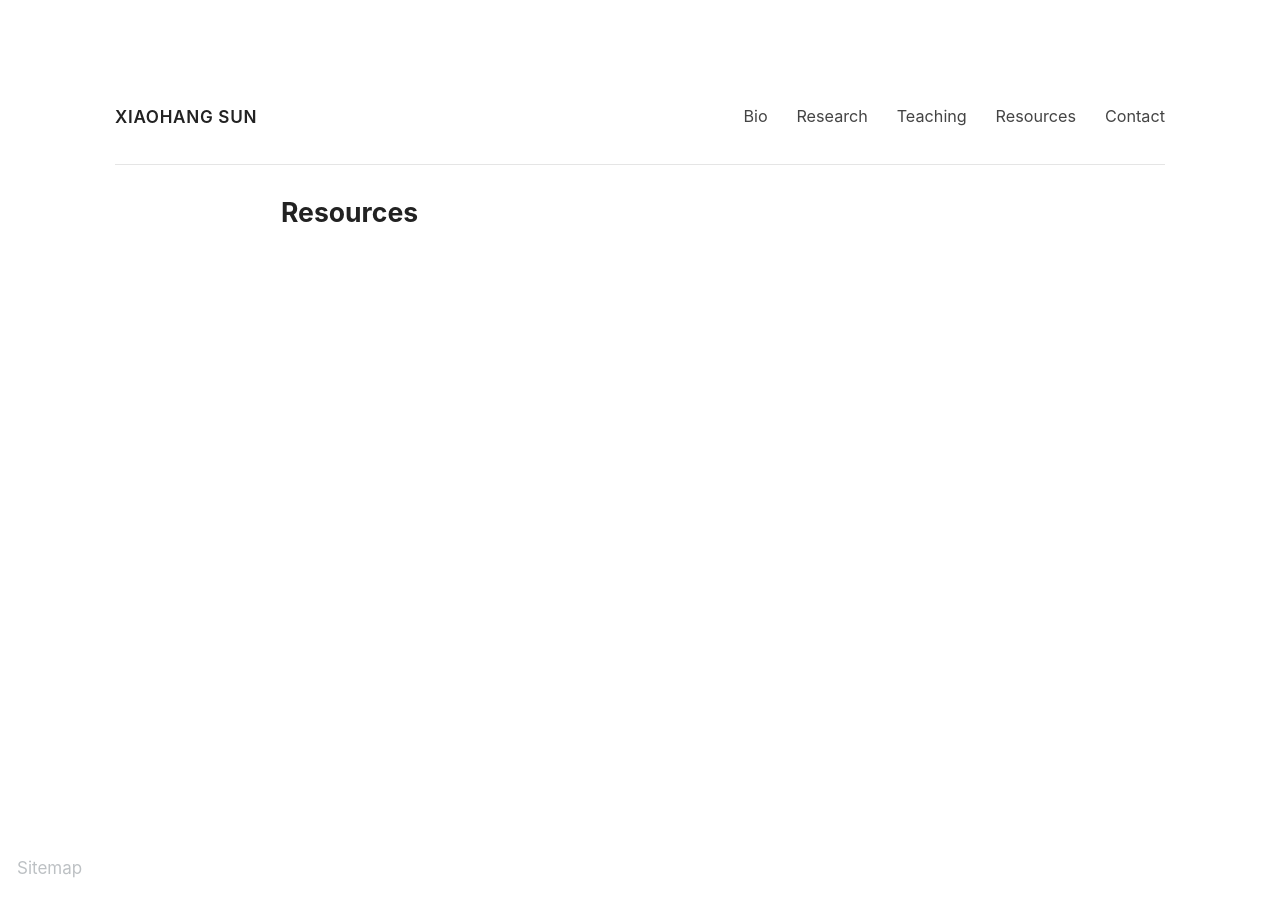
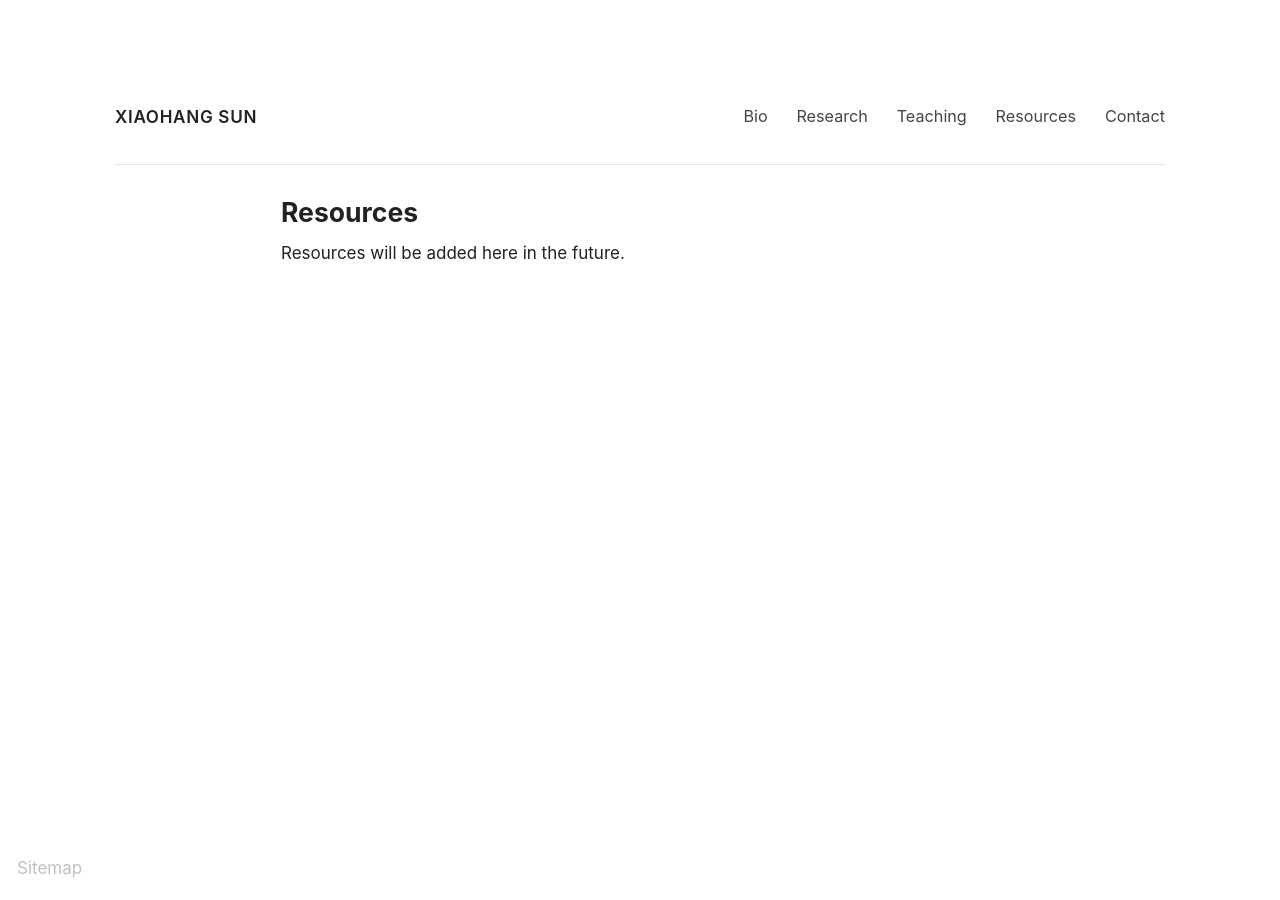
Before and after one commit to xiaohangsun/xiaohangsun.github.io, a Jekyll site: the page built from _pages/resources.md, in a window 1280 px wide. Built offline with Jekyll 4.4.1, drawn with Linux system fonts in a browser that asks for light colours; a script bundle is joined from its source files by our own code; library files that are not in the unit come from our copies.

Commit message:
Update resources page author profile setting
Changed author_profile setting to false and added a placeholder for future resources.

```diff
--- a/_pages/resources.md
+++ b/_pages/resources.md
@@ -1,6 +1,7 @@
 ---
-layout: archive
 title: "Resources"
 permalink: /resources/
-author_profile: true
+author_profile: false
 ---
+
+Resources will be added here in the future.
```
